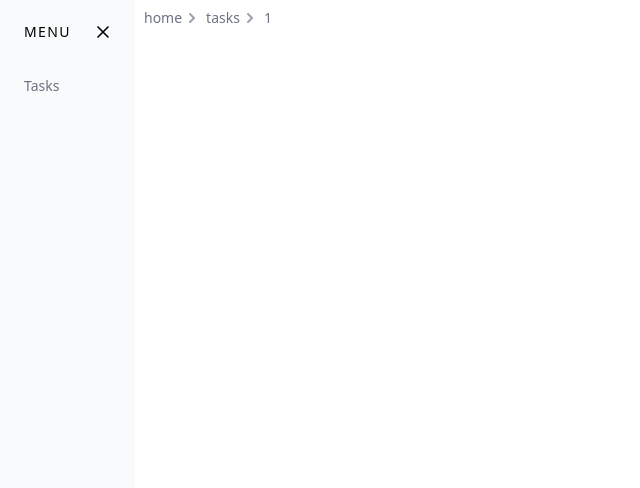
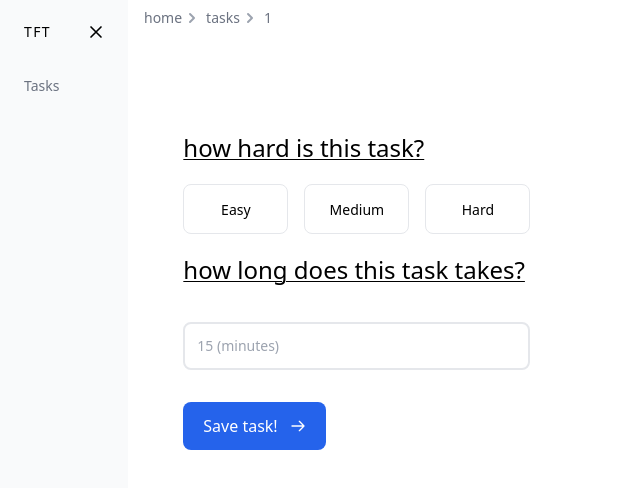
Before and after one commit to doubleorseven/tft, a Vue app: page /task/1 in a window 1280 px wide. Shown: the top 488 px of the page, without its empty margins (0-640 px from the left). Built offline with nearby package versions, Linux system fonts and the light colour scheme.

Commit message:
task page

```diff
--- a/src/App.vue
+++ b/src/App.vue
@@ -14,7 +14,7 @@ import AppHeader from './components/shared/AppHeader.vue'
     <header>
       <AppHeader />
     </header>
-    <main class="flex flex-wrap flex-col h-full">
+    <main class="flex shrink-0 max-w-full min-w-0 mx-auto pt-10 w-11/12 flex-col h-full">
       <RouterView />
     </main>
   </div>
--- a/src/components/Tasks/CreateTask.vue
+++ b/src/components/Tasks/CreateTask.vue
@@ -3,7 +3,9 @@
         <div>
             <TextInput :modelValue="''" v-model="model.title" :placeholder="'Title'" :label="'Title'" :required="true">
             </TextInput>
+            <FormError v-if="props.errors.title" :text="props.errors.title" />
         </div>
+        <div>
             <h4>how hard is this task?</h4>
             <div class="grid grid-cols-1 gap-4 text-center sm:grid-cols-3">
                 <div>
@@ -19,23 +21,33 @@
                         :name="'difficulty'"></RadioButton>
                 </div>
             </div>
+            <FormError v-if="props.errors.howHard" :text="props.errors.howHard" />
+
+        </div>
+        <div>
             <h4>how long does this task takes? {{ HowLongFullText }}</h4>
-        <NumberInput :placeholder="`15 (minutes)`" v-model="model.howLong" :modelValue="5" :min="5" :max="600" :step="5"
-            :suggestions="[5,10,20,30,60]" />
-
+            <NumberInput :placeholder="`15 (minutes)`" v-model="model.howLong" :modelValue="5" :min="5" :max="600"
+                :step="5" :suggestions="[5, 10, 20, 30, 60]" />
+            <FormError v-if="props.errors.howLong" :text="props.errors.howLong" />
+        </div>
     </div>
 </template>
 
 <script setup lang="ts">
 import { HowHard } from '@/entities/Task';
-import { reactive, computed } from 'vue';
+import { watch, reactive, computed } from 'vue';
 import RadioButton from '@/components/shared/Forms/RadioButton.vue';
 import TextInput from '@/components/shared/Forms/TextInput.vue';
 import NumberInput from '@/components/shared/Forms/NumberInput.vue';
+import FormError from '@/components/shared/Forms/FormError.vue';
+import type ICreateTaskFormModalError from '@/entities/interfaces/ICreateTaskFormModalError';
 const props = defineProps({
-    model: { type: Object, required: true },
+    errors: { type: Object, required: true },
+    vmodel: { type: Object, required: true },
+
 });
-const model = reactive(props.model);
+const model = reactive(props.vmodel);
+
 let HowLongFullText = computed(() => {
     return model.howLong ? `${model.howLong} minutes` : '';
 });
--- a/src/components/Tasks/Task.vue
+++ b/src/components/Tasks/Task.vue
@@ -1,23 +1,79 @@
 <script setup lang="ts">
 import { useRoute } from 'vue-router'
-import { ref, watch,onMounted } from 'vue'
-import  {useTasksManager} from '@/lib/useTasksManager';
-import type Task from '@/entities/Task';
+import { reactive, watch, onMounted, toRaw, } from 'vue'
+import { useTasksManager } from '@/lib/useTasksManager';
+import type ITask from '@/entities/Task';
+import CreateButton from '../shared/Actions/CreateButton.vue';
+import RadioButton from '@/components/shared/Forms/RadioButton.vue';
+import NumberInput from '@/components/shared/Forms/NumberInput.vue';
+
+import { HowHard } from '@/entities/Task';
 const route = useRoute()
-const task = ref<Task>();
-const {getTaskByUID} = useTasksManager();
-
+const task = reactive({} as ITask);
+const { getTaskByUID, updateTask } = useTasksManager();
 onMounted(() =>
         watch(
-            () => route.params.uid as string,
-            async newId => {
-                task.value =  await getTaskByUID(newId);
-        },{ immediate: true })
+                () => route.params.uid as string,
+                async newId => {
+                        var dbTask = await getTaskByUID(newId);
+                        if (dbTask) {
+                                Object.assign(task, dbTask);
+                        }
+
+                }, { immediate: true })
 );
+
+const updateTitle = (e: Event) => {
+        var element = e.target as HTMLHeadElement;
+        task.title = element.innerHTML;
+}
 
 </script>
 
 
 <template>
-<h1>{{task?.title}}</h1>
+        <form>
+                <div contenteditable="true" @input="updateTitle" @paste.prevent @keydown.enter.prevent
+                        class="font-bold text-4xl cursor-text px-1 py-0.5 border-none">
+                        {{ task.title }}
+                </div>
+                <div class="w-9/12 mt-5 sm:w-4/12">
+                        <h4 class="select-none mb-5 text-2xl underline decoration-1 underline-offset-2">how hard is this
+                                task?</h4>
+                        <div class=" grid grid-cols-1 gap-4 text-center sm:grid-cols-3 ">
+                                <div>
+                                        <RadioButton :id="'HowHard.Easy'" :modelValue="HowHard.Easy"
+                                                v-model="task.howHard" :name="'difficulty'"
+                                                :checked="HowHard[task.howHard] === HowHard.Easy"></RadioButton>
+                                </div>
+                                <div>
+                                        <RadioButton :id="'HowHard.Medium'" :modelValue="HowHard.Medium"
+                                                v-model="task.howHard" :name="'difficulty'"
+                                                :checked="HowHard[task.howHard] === HowHard.Medium"></RadioButton>
+                                </div>
+                                <div>
+                                        <RadioButton :id="'HowHard.Hard'" :modelValue="HowHard.Hard"
+                                                v-model="task.howHard" :name="'difficulty'"
+                                                :checked="HowHard[task.howHard] === HowHard.Hard"></RadioButton>
+                                </div>
+                        </div>
+                </div>
+                <div class="w-9/12 mt-5 sm:w-4/12">
+                        <h4 class="select-none mb-5 text-2xl underline decoration-1 underline-offset-2">how
+                                long does this
+                                task takes?</h4>
+                        <NumberInput :placeholder="`15 (minutes)`" v-model="task.howLong" :modelValue="5" :min="5"
+                                :max="600" :step="5" :suggestions="[5, 10, 20, 30, 60]" />
+                </div>
+
+                <CreateButton @clicked="updateTask(toRaw(task))">
+                        Save task!
+                </CreateButton>
+        </form>
 </template>
+<style scoped>
+[contenteditable] {
+        -webkit-tap-highlight-color: transparent;
+        outline: 0px solid transparent;
+}
+</style>
--- a/src/components/Tasks/TasksPage.vue
+++ b/src/components/Tasks/TasksPage.vue
@@ -3,7 +3,7 @@
   <template v-if="tasks.length > 0">
     <div class="flex flex-wrap flex-col">
       <CreateButton @clicked="isModalOpen = true">
-  {{$t('areas.tasks.create-a-task')}}
+        {{ $t('areas.tasks.create-a-task') }}
       </CreateButton>
 
       <TasksTable v-if="tasks.length > 0" :tasks="tasks" :delete-task="deleteTask"> </TasksTable>
@@ -12,39 +12,71 @@
   <div v-else class="flex flex-wrap flex-col h-full items-center justify-center">
     <div class="relative p-8 text-center border border-gray-200 rounded-lg">
       <h2 class="text-2xl font-medium">
-    {{$t('areas.tasks.no-tasks')}}
+        {{ $t('areas.tasks.no-tasks') }}
       </h2>
 
       <p class="mt-4 text-sm text-gray-500">
-    {{$t('areas.tasks.created-tasks-appers-here')}}
+        {{ $t('areas.tasks.created-tasks-appers-here') }}
       </p>
       <CreateButton @clicked="isModalOpen = true">
-  {{$t('areas.tasks.create-a-task')}}
+        {{ $t('areas.tasks.create-a-task') }}
       </CreateButton>
 
     </div>
   </div>
-      <FormModal
-        :button-text="`Create Task`"
-        :submit="createTask"
-        :header-text="'Create new Task'"
-        :isModalOpen="isModalOpen"
-        :model="{}"
-        :component-name="createTaskForm"
-        @close="isModalOpen = false">
+  <FormModal :button-text="`Create Task`" :submit="createTask" :validate="validateNewTask"
+    :header-text="'Create new Task'" :isModalOpen="isModalOpen" :model="{}" :errors="createErrors"
+    :component-name="createTaskForm" @close="createNewTaskModalClosed">
   </FormModal>
 </template>
 <script setup lang="ts">
-import { ref,defineAsyncComponent,onMounted,onUnmounted } from "vue";
+import { ref, defineAsyncComponent, onMounted, onUnmounted } from "vue";
 import TasksTable from '@/components/Tasks/TasksTable.vue';
-import  {useTasksManager} from '@/lib/useTasksManager';
+import { useTasksManager } from '@/lib/useTasksManager';
 import FormModal from '@/components/shared/Forms/FormModal.vue';
 import CreateTask from '@/components/Tasks/CreateTask.vue';
-import CreateButton  from '@/components/shared/Actions/CreateButton.vue';
-const { createTask,deleteTask, tasks,subscribeToDB,unsubscribeToDB } = useTasksManager();
+import CreateButton from '@/components/shared/Actions/CreateButton.vue';
+import type { CreateTaskModelData } from "@/entities/Task";
+import type ICreateTaskFormModalError from "@/entities/interfaces/ICreateTaskFormModalError";
+import type Task from "@/entities/Task";
+const { createTask, deleteTask, tasks, subscribeToDB, unsubscribeToDB } = useTasksManager();
 const isModalOpen = ref(false);
 const createTaskForm = defineAsyncComponent(() => import("./CreateTask.vue"));
+const createErrors = ref({} as ICreateTaskFormModalError);
+const createNewTask = async (form: CreateTaskModelData) => {
+  createErrors
+  const task: Task = await createTask(form);
+  if (task.id) {
+    // goto task
+  }
 
+}
+const createNewTaskModalClosed = () => {
+  isModalOpen.value = false;
+  clearErrors();
+}
+const clearErrors = () => {
+  createErrors.value.title = '';
+  createErrors.value.howLong = '';
+  createErrors.value.howHard = '';
+}
+const validateNewTask = (form: CreateTaskModelData) => {
+  let noErrors = true;
+  clearErrors();
+  if (!form.title) {
+    createErrors.value.title = 'missing title name';
+    noErrors = false;
+  }
+  if (!form.howHard) {
+    createErrors.value.howHard = 'please choose level of difficulty';
+    noErrors = false;
+  }
+  if (!form.howLong) {
+    createErrors.value.howLong = 'please choose how long its gonna take';
+    noErrors = false;
+  }
+  return noErrors;
+}
 onMounted(subscribeToDB)
 onUnmounted(unsubscribeToDB)
 </script>
--- /dev/null
+++ b/src/components/shared/Forms/FormError.vue
@@ -0,0 +1,10 @@
+<template>
+    <div class="p-1 text-red-700" role="alert">
+        <strong class="text-sm font-medium"> {{ text }} </strong>
+    </div>
+</template>
+<script setup lang="ts">
+defineProps({
+    text: String
+})
+</script>
--- a/src/components/shared/Forms/NumberInput.vue
+++ b/src/components/shared/Forms/NumberInput.vue
@@ -4,7 +4,7 @@
     <input type="number" :id="`number-input-${randomId}`" :value="modelValue" :placeholder="placeholder || ''"
       :min="min" :max="max" :step="step" :list="suggestionsId"
       class="w-full p-3 text-sm border-2 border-gray-200 rounded-lg"
-      @change="$emit('update:modelValue', $event.target?.value)" />
+      @change="$emit('update:modelValue', Number($event.target?.value))" />
 
 
     <datalist v-if="suggestions" :id="suggestionsId">
--- a/src/components/shared/Forms/RadioButton.vue
+++ b/src/components/shared/Forms/RadioButton.vue
@@ -1,27 +1,21 @@
 <template>
-<input
-  class="sr-only peer"
-  :id="id"
-  :value="modelValue"
-  type="radio"
-  tabindex="-1"
-  :name="name"
-  @change="$emit('update:modelValue', $event.target?.value)"  />
-<label
-  :for="id"
-  class="block w-full p-3 border border-gray-200 rounded-lg peer-checked:bg-red-600 transition duration-200"
-  tabindex="0">
-  <span class="text-sm font-medium"> {{text || modelValue}} </span>
-</label>
+  <input class="sr-only peer" :id="id" :value="modelValue" type="radio" tabindex="-1" :name="name"
+    @change="$emit('update:modelValue', $event.target?.value)" :checked="checked" />
+  <label :for="id"
+    class="block w-full cursor-pointer p-3 border border-gray-200 rounded-lg peer-checked:bg-blue-600 hover:bg-blue-500 hover:text-white  peer-checked:text-white transition duration-200"
+    tabindex="0">
+    <span class="text-sm font-medium"> {{ text || modelValue }} </span>
+  </label>
 </template>
 
 <script setup lang="ts">
 import { defineProps, type PropType } from 'vue';
-defineProps({
-  id: {type: String, required: true },
-  modelValue: {type: null as unknown as PropType<unknown>, required: true },
-  name: {type: String, required: true },
-  text: {type: String, required: false }
+var props = defineProps({
+  id: { type: String, required: true },
+  modelValue: { type: null as unknown as PropType<unknown>, required: true },
+  name: { type: String, required: true },
+  text: { type: String, required: false },
+  checked: Boolean,
 });
-
+console.log(props.modelValue, props.checked)
 </script>
--- a/src/components/shared/Tabs.vue
+++ b/src/components/shared/Tabs.vue
@@ -4,7 +4,7 @@
       <div class="flex flex-col h-full bg-gray-50">
         <header class="flex items-center justify-between h-16 pl-6">
           <span class="text-sm font-medium tracking-widest uppercase">
-            Menu
+            TFT
           </span>
 
           <button aria-label="Close menu" class="w-16 h-16 " type="button">
--- a/src/lib/useTasksManager.ts
+++ b/src/lib/useTasksManager.ts
@@ -14,6 +14,9 @@ export function useTasksManager() {
   const deleteTask = async (id: string) => {
     await db.tasks.delete(id);
   };
+  const updateTask = async (task: Task) => {
+    await db.tasks.put(task, task.id);
+  }
   const getTaskByUID = async (uidVal: string) => {
     return await db.tasks.where({ uid: uidVal }).first();
   };
@@ -35,6 +38,7 @@ export function useTasksManager() {
   return {
     createTask,
     deleteTask,
+    updateTask,
     getTaskByUID,
     tasks,
     subscribeToDB,
```
Also changed, not shown: src/components/shared/Forms/FormModal.vue (+16 -9 lines), src/entities/Task.ts (+15 -8 lines). Lines whose indentation alone changed are shown as unchanged.
